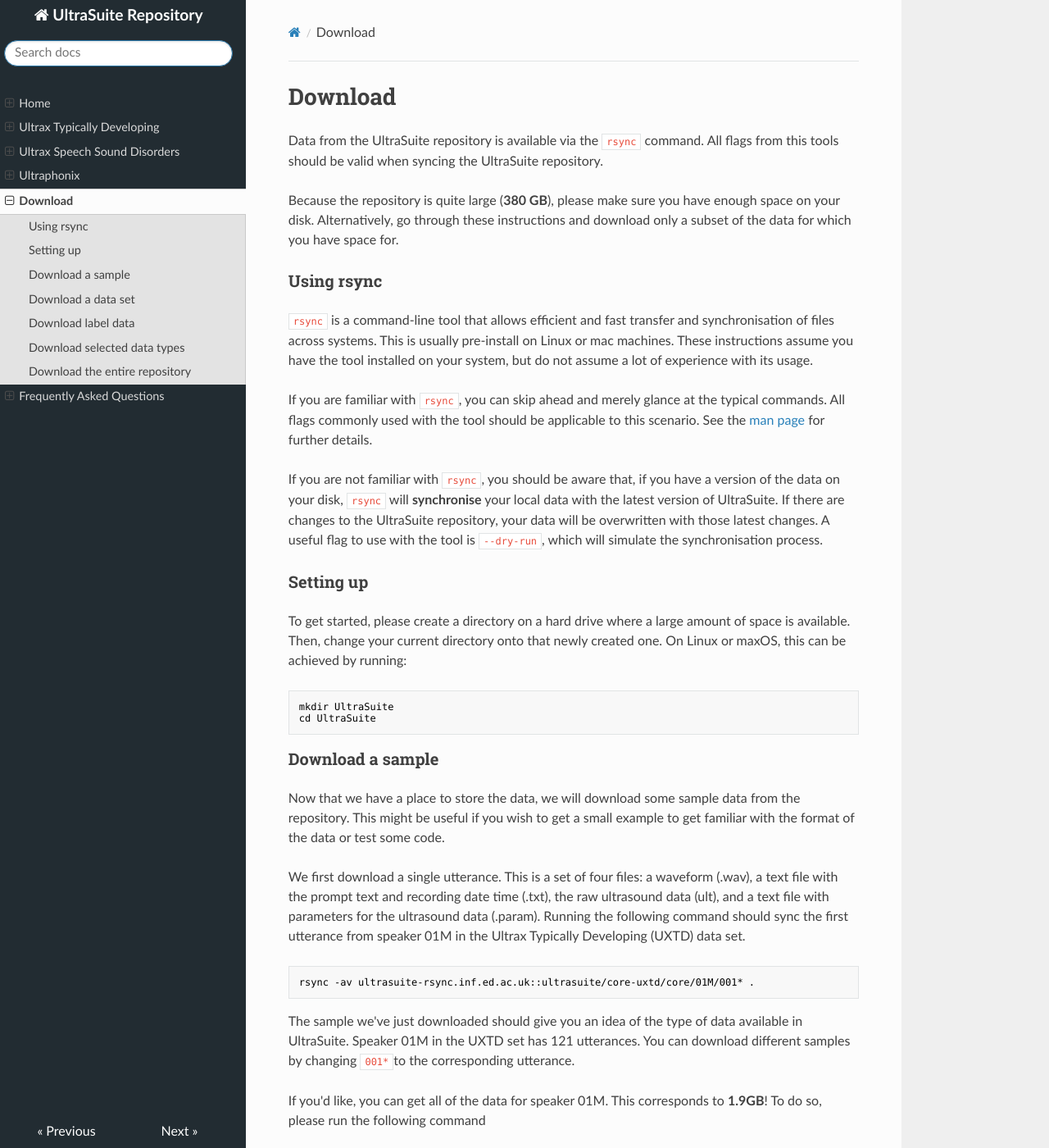
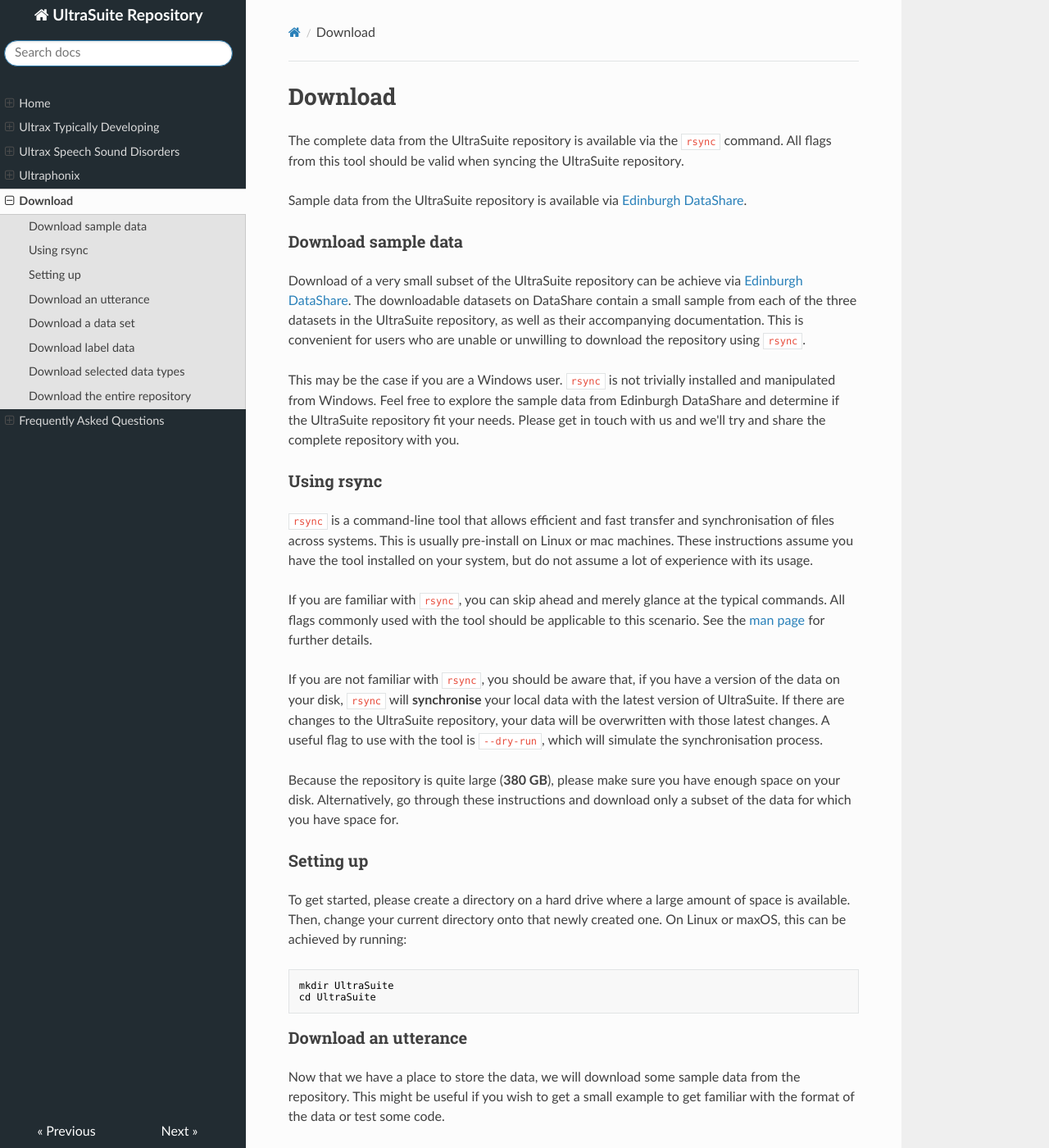
Before and after one commit to UltraSuite/ultrasuite-doc, an MkDocs documentation site: the page built from docs/download.md, in a window 1280 px wide and 1400 px high. Shown: the whole window at 82% size. Built offline with MkDocs 1.6.1, drawn with Linux system fonts in a browser that asks for light colours; nearby versions of some CDN libraries.

Commit message:
instruction to download sample data from DataShare

```diff
--- a/docs/download.md
+++ b/docs/download.md
@@ -2,9 +2,17 @@
 
 # Download
 
-Data from the UltraSuite repository is available via the `rsync` command. All flags from this tools should be valid when syncing the UltraSuite repository.
+The complete data from the UltraSuite repository is available via the `rsync` command. All flags from this tool should be valid when syncing the UltraSuite repository.
 
-Because the repository is quite large (**380 GB**), please make sure you have enough space on your disk. Alternatively, go through these instructions and download only a subset of the data for which you have space for.
+Sample data from the UltraSuite repository is available via [Edinburgh DataShare](http://hdl.handle.net/10283/3255).
+
+
+
+### Download sample data
+
+Download of a very small subset of the UltraSuite repository can be achieve via [Edinburgh DataShare](http://hdl.handle.net/10283/3255). The downloadable datasets on DataShare contain a small sample from each of the three datasets in the UltraSuite repository, as well as their accompanying documentation. This is convenient for users who are unable or unwilling to download the repository using `rsync`.
+
+This may be the case if you are a Windows user. `rsync` is not trivially installed and manipulated from Windows. Feel free to explore the sample data from Edinburgh DataShare and determine if the UltraSuite repository fit your needs. Please get in touch with us and we'll try and share the complete repository with you.
 
 
 
@@ -15,6 +23,8 @@ Because the repository is quite large (**380 GB**), please make sure you have en
 If you are familiar with `rsync`, you can skip ahead and merely glance at the typical commands. All flags commonly used with the tool should be applicable to this scenario. See the [man page](https://linux.die.net/man/1/rsync) for further details.
 
 If you are not familiar with `rsync`, you should be aware that, if you have a version of the data on your disk, `rsync` will **synchronise** your local data with the latest version of UltraSuite. If there are changes to the UltraSuite repository, your data will be overwritten with those latest changes. A useful flag to use with the tool is `--dry-run`, which will simulate the synchronisation process.
+
+Because the repository is quite large (**380 GB**), please make sure you have enough space on your disk. Alternatively, go through these instructions and download only a subset of the data for which you have space for.
 
 
 
@@ -29,7 +39,7 @@ cd UltraSuite
 
 
 
-### Download a sample
+### Download an utterance
 
 Now that we have a place to store the data, we will download some sample data from the repository. This might be useful if you wish to get a small example to get familiar with the format of the data or test some code.
 
```
